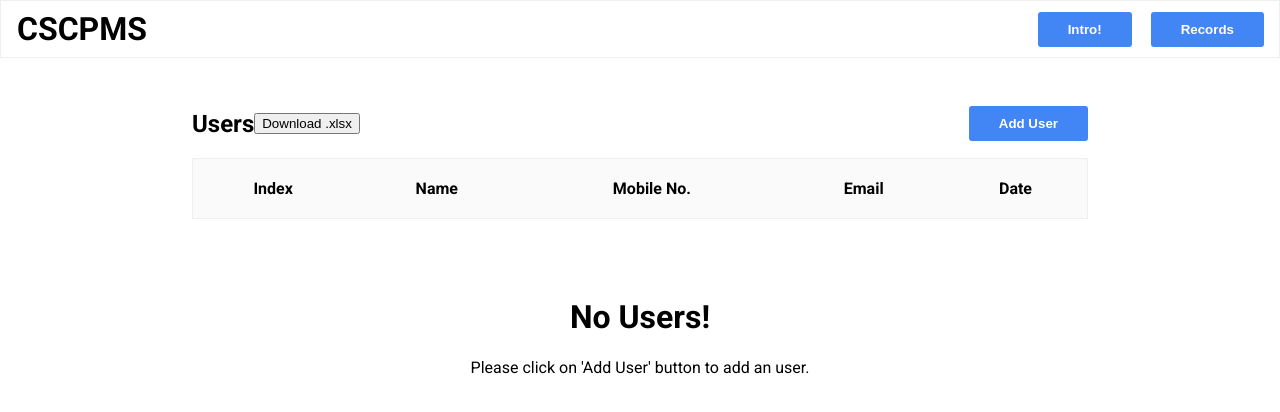
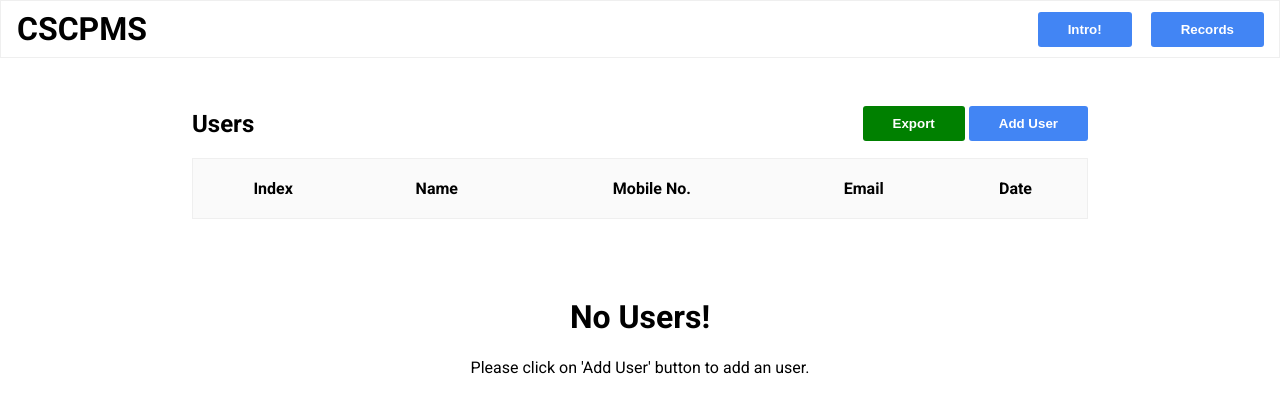
Before and after one commit to prathamsakhare/csc-dev, a website: page users.html in a window 1280 px wide. Drawn offline with Linux system fonts and the light colour scheme.

Commit message:
Functional excel download functionality

```diff
--- a/index.css
+++ b/index.css
@@ -75,7 +75,7 @@ main {
   padding-top: 2rem;
   align-items: center;
   max-height: 100px;
-  justify-content: space-evenly;
+  justify-content: space-between;
 }
 
 #record-topbar > #record-add-button {
--- a/users.css
+++ b/users.css
@@ -75,7 +75,7 @@
     padding-top: 2rem;
     align-items: center;
     max-height: 100px;
-    justify-content: space-evenly;
+    justify-content: space-between;
   }
 
   #users-topbar > #users-add-button {
--- a/users.html
+++ b/users.html
@@ -5,6 +5,7 @@
     <link rel="stylesheet" href="./users.css" />
     <script src="./index.js" defer></script>
     <script src="./indexeddb.js" defer></script>
+    <script src="./users.js" defer></script>
     <link rel="preconnect" href="https://fonts.googleapis.com" />
     <link rel="preconnect" href="https://fonts.gstatic.com" crossorigin />
     <link
@@ -152,11 +153,12 @@
         <h2>Users</h2>
 
         <!-- Button to download Users table into a .xlsx file -->
-        <button
-          id="download-users-table-button"
+        <div>
+          <button
+          id="download-users-table-button" class="main-button" style="background-color: #008000;"
           onclick="exportTableToExcel('users-table', 'users')"
         >
-          Download .xlsx
+          Export
         </button>
         <!-- Button to add user  -->
         <button
@@ -166,6 +168,7 @@
         >
           Add User
         </button>
+        </div>
       </div>
       <table id="users-table">
         <tbody id="users">
@@ -184,6 +187,6 @@
       </div>
     </main>
 
-    <script src="users.js"></script>
+
   </body>
 </html>
--- a/users.js
+++ b/users.js
@@ -1,7 +1,7 @@
-function exportTableToExcel(usersTable, filename = ''){
+function exportTableToExcel(tableId, filename = ''){
     let downloadLink;
     const dataType = 'application/vnd.ms-excel';
-    const tableSelect = document.getElementById(users-table);
+    const tableSelect = document.getElementById(tableId);
     const tableHTML = tableSelect.outerHTML.replace(/ /g, '%20');
 
     // Specify file name
```
Also changed, not shown: intro.html (+10 -3 lines).
